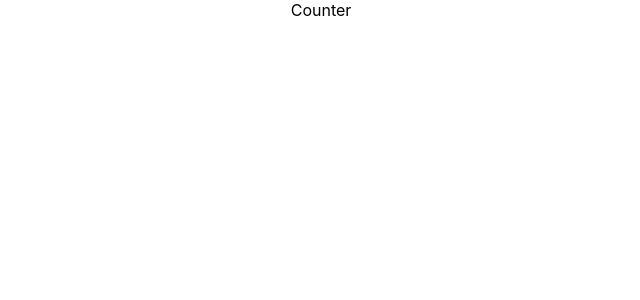
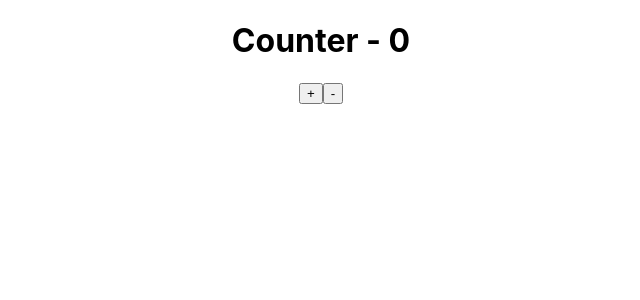
Before and after one commit to sina-olfati/redux, a React (Create React App) app: page / in a window 1280 px wide. Shown: the top 300 px of the page, without its empty margins (319-959 px from the left). Built offline with nearby package versions, Linux system fonts and the light colour scheme.

Commit message:
react-redux: connecting redux to our project

```diff
--- a/src/App.js
+++ b/src/App.js
@@ -1,14 +1,20 @@
 import './App.css';
 import React from 'react';
 import Counter from './components/Counter.js';
+
+// redux
+import { Provider } from 'react-redux';
+import store from './redux/store';
 
 
 function App() {
 
   return (
-    <div className="App">
-       <Counter />
-    </div>
+    <Provider store={store}>
+      <div className="App">
+        <Counter />
+      </div>
+    </Provider>
   );
 }
 
--- a/src/components/Counter.js
+++ b/src/components/Counter.js
@@ -1,11 +1,30 @@
 import React from 'react'
+import {increase, decrease } from "../redux/counter/counterAction"
+import { connect } from 'react-redux'
+// import { Connect } from 'react-redux/es/exports'
 
-const Counter = () => {
+const Counter = ({counter, increase, decrease}) => {
   return (
     <div>
-      Counter
+      <h1>Counter - {counter}</h1>
+      <button onClick={increase}>+</button>
+      <button onClick={decrease}>-</button>
     </div>
   )
 }
 
-export default Counter
+const mapStateToProps = state => {
+  return {
+    counter: state.counter
+  }
+}
+
+const mapDispatchToProps = dispatch => {
+  return {
+    increase: () => dispatch(increase()),
+    decrease: () => dispatch(decrease())
+  }
+}
+
+
+export default connect(mapStateToProps, mapDispatchToProps)(Counter)
--- a/src/components/redux/counter/counterAction.js
+++ /dev/null
@@ -1,3 +0,0 @@
-export const increase = () => {
-    return {type: "INCREASE"}
-}
--- /dev/null
+++ b/src/redux/counter/counterAction.js
@@ -0,0 +1,7 @@
+export const increase = () => {
+    return {type: "INCREASE"}
+}
+
+export const decrease = () => {
+    return {type: "DECREASE"}
+}
--- a/src/components/redux/counter/counterReducer.js
+++ b/src/redux/counter/counterReducer.js
@@ -9,6 +9,11 @@ const reducer = (state=initialState, action) => {
                 ...state,
                 counter: state.counter + 1
             }
+        case "DECREASE":
+            return {
+                ...state,
+                counter: state.counter - 1
+            }
         default:
             return state
     }
--- a/src/components/redux/store.js
+++ b/src/redux/store.js
@@ -1,4 +1,4 @@
-import createStore from "redux";
+import { legacy_createStore as createStore } from "redux";
 
 import reducer from "./counter/counterReducer";
 
```
